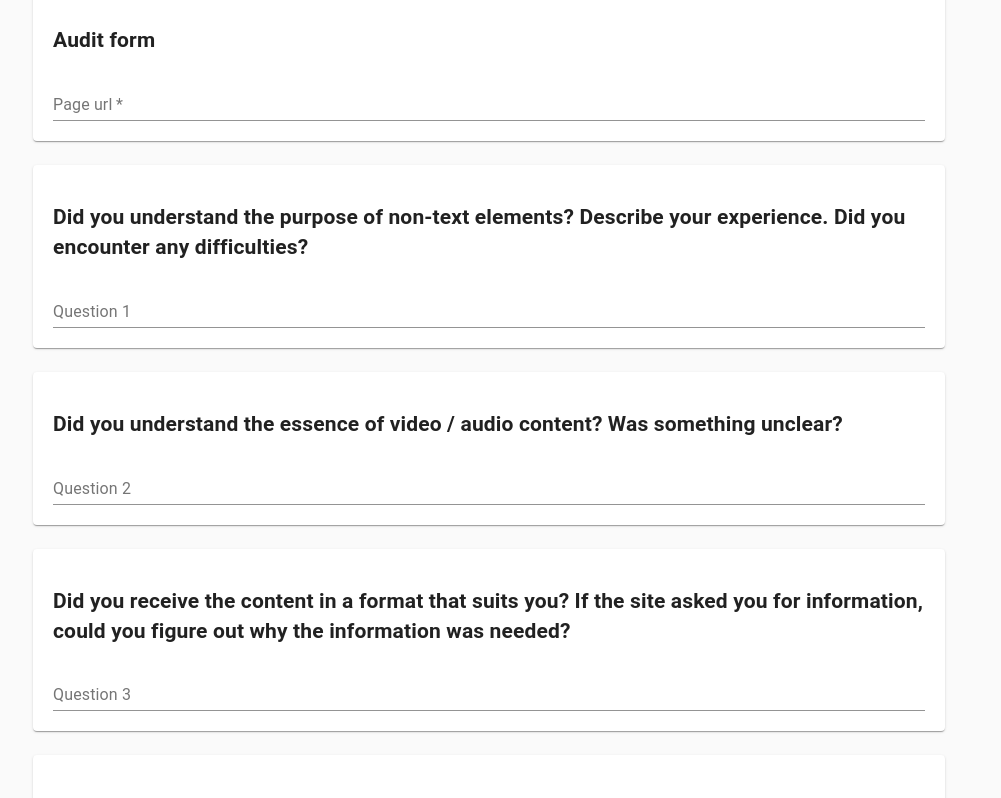
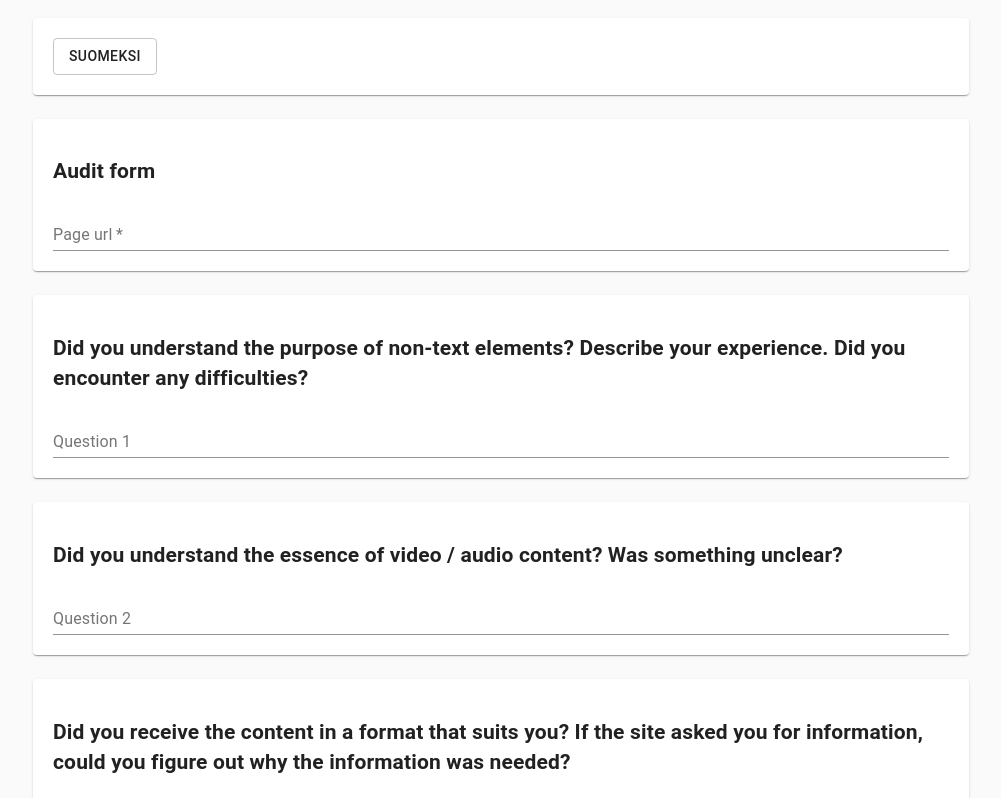
Before and after one commit to PetroSilenius/accessor, a React (Create React App) app: page / in a window 1280 px wide. Shown: the top 798 px of the page, without its empty margins (139-1140 px from the left). Built offline with nearby package versions, Linux system fonts and the light colour scheme.

Commit message:
Lisätty käännökset

```diff
--- a/package.json
+++ b/package.json
@@ -6,9 +6,11 @@
     "@material-ui/core": "^4.11.3",
     "firebase": "^8.2.9",
     "firebase-react-hooks": "^0.8.0",
+    "i18next": "^19.9.1",
     "react": "^17.0.1",
     "react-dom": "^17.0.1",
     "react-firebase-hooks": "^2.2.0",
+    "react-i18next": "^11.8.8",
     "react-scripts": "4.0.2",
     "web-vitals": "^1.0.1"
   },
--- a/src/components/AuditForm.js
+++ b/src/components/AuditForm.js
@@ -1,33 +1,74 @@
-import { Button, Grid, Paper, TextField } from "@material-ui/core";
-import firebase from '../firebase';
+import React, { useEffect, useState } from "react";
+import { Button, Grid, makeStyles, Paper, TextField } from "@material-ui/core";
+import firebase from "../firebase";
+import { useTranslation } from "react-i18next";
+import i18n from "../utils/i18n";
+
 const firestore = firebase.firestore();
-const questions = [
-  "Did you understand the purpose of non-text elements? Describe your experience. Did you encounter any difficulties?",
-  "Did you understand the essence of video / audio content? Was something unclear?",
-  "Did you receive the content in a format that suits you? If the site asked you for information, could you figure out why the information was needed?",
-  "Did you have difficulties distinguishing the content from the background?",
-  "Were you able to access the site without a mouse / keyboard only?",
-  "Did you have time to go through the entire content of the page? Was there enough time reserved for interpreting each piece of content?",
-  "Did any part of the page cause you symptoms?",
-  "Was the site easy to navigate? Were you able to find content clearly?",
-  "Were you also able to perform more complex operations with your own input method (e.g. dragging, double-clicking)?",
-  "Was the text content of the page understandable? (Plain language, use of abbreviations, etc.)",
-  "Did something surprising happen while using the page?",
-  "Did you receive appropriate instructions for inputting info? Did the page report about potential errors in the formatting of the input, for example?",
+const en_questions = [
+  {id: 1, question:"Did you understand the purpose of non-text elements? Describe your experience. Did you encounter any difficulties?"},
+  {id: 2, question:"Did you understand the essence of video / audio content? Was something unclear?"},
+  {id: 3, question:"Did you receive the content in a format that suits you? If the site asked you for information, could you figure out why the information was needed?"},
+  {id: 4, question:"Did you have difficulties distinguishing the content from the background?"},
+  {id: 5, question:"Were you able to access the site without a mouse / keyboard only?"},
+  {id: 6, question:"Did you have time to go through the entire content of the page? Was there enough time reserved for interpreting each piece of content?"},
+  {id: 7, question:"Did any part of the page cause you symptoms?"},
+  {id: 8, question:"Was the site easy to navigate? Were you able to find content clearly?"},
+  {id: 9, question:"Were you also able to perform more complex operations with your own input method (e.g. dragging, double-clicking)?"},
+  {id: 10, question:"Was the text content of the page understandable? (Plain language, use of abbreviations, etc.)"},
+  {id: 11, question:"Did something surprising happen while using the page?"},
+  {id: 12, question:"Did you receive appropriate instructions for inputting info? Did the page report about potential errors in the formatting of the input, for example?"},
 ];
 
+
+const fi_questions = [
+  {id: 1, question:"Ymmärsitkö sellaisten elementtien tarkoituksen, jotka eivät olleet tekstiä? Kerro kokemuksestasi. Kohtasitko vaikeuksia?"},
+  {id: 2, question:"Ymmärsitkö videon / äänitteen sisällön? Jäikö jotain epäselväksi?"},
+  {id: 3, question:"Saitko palvelun sisällön sinulle sopivassa muodossa? Mikäli sivusto pyysi sinulta tietoja, selvisikö sinulle mihin tietoja tarvitaan?"},
+  {id: 4, question:"Oliko sinulla vaikeuksia erottaa sisältöä taustasta?"},
+  {id: 5, question:"Pystyitkö käyttämään sivustoa pelkällä näppäimistöllä?"},
+  {id: 6, question:"Ehditkö käydä sivuston koko sisällön läpi? Oliko sivustolla sisältöä, jonka tulkitsemiseen varattu aika ei ollut riittävä?"},
+  {id: 7, question:"Aiheuttiko jokin sivuston osa sinulle sairauskohtauksen oireita?"},
+  {id: 8, question:"Oliko sivustolla siirtyminen helppoa? Löytyikö kaikki sisältö selkeästi?"},
+  {id: 9, question:"Pystyitkö tekemään myös monimutkaisempia toimintoja omalla syötetavallasi (esimerkiksi raahaus, tuplaklikkaus)?"},
+  {id: 10, question:"Oliko sivuston tekstisisältö ymmärrettävää? (Selkokieli, lyhenteiden käyttö  yms.)"},
+  {id: 11, question:"Tapahtuiko sivuston käytössä jotain yllättävää?"},
+  {id: 12, question:"Saitko tarkoituksenmukaiset ohjeet syötteiden antamiseen? Ilmoittiko sivusto mahdollisista virheistä esimerkiksi syötteen muotoilussa?"},
+];
+
+const useStyles = makeStyles((theme) =>({
+  paper : {
+    padding:20
+  }
+}))
+
 function AuditForm() {
-  const auditsRef = firestore.collection('audits');
+  const { t } = useTranslation();
+  const classes = useStyles();
+  const auditsRef = firestore.collection("audits");
+  const [questions, setQuestions] = useState(en_questions);
+
+  useEffect(()=>{
+    if(i18n.language === "en"){
+      setQuestions(en_questions)
+    }else if(i18n.language === "fi"){
+      setQuestions(fi_questions)
+    }
+  },[i18n.language])
 
   const submitForm = async (e) => {
-    var data = {}
+    var data = {
+      timestamp : firebase.firestore.FieldValue.serverTimestamp(),
+      language : i18n.language
+    };
     e.preventDefault();
-    Object.keys(e.target.elements).map(key =>{
-      if(key === "pageUrl" || key.includes("question")){
-        Object.assign(data, { [key] :  e.target.elements[key].value})
+    Object.keys(e.target.elements).map((key) => {
+      if (e.target.elements[key].tagName === "INPUT") {
+        Object.assign(data, { [key]: e.target.elements[key].value });
       }
-    })
-    auditsRef.add(data)
+    });
+    auditsRef
+      .add(data)
       .then(() => {
         console.log(data, "successfully written!");
       })
@@ -38,28 +79,42 @@ function AuditForm() {
   };
 
   return (
-    <form onSubmit={submitForm}>
-      <Grid container spacing={3} xs={12}>
+
+      <form style={{marginTop:30}} onSubmit={submitForm}>
+        <Grid container spacing={3}>
+                  {/* User info */}
         <Grid item xs={12}>
-          <Paper style={{ padding: 20 }}>
-            <h2>Audit form</h2>
+          <Paper className={classes.paper}>
+          <Button
+            variant="outlined"
+            onClick={() => {
+              i18n.changeLanguage(i18n.language === "fi" ? "en" : "fi");
+            }}
+          >
+            {i18n.language === "fi" ? "In English" : "Suomeksi"}
+          </Button>
+          </Paper>
+        </Grid>
+          <Grid item xs={12}>
+            <Paper className={classes.paper}>
+              <h2>{t("audit_form.header")}</h2>
               <TextField
                 required
                 id="pageUrl"
                 name="pageUrl"
-              label="Page url"
+                label={t("audit_form.page_url")}
                 fullWidth
               />
             </Paper>
           </Grid>
           {questions.map((question, idx) => (
             <Grid item xs={12} key={idx}>
-            <Paper style={{ padding: 20 }}>
-            <h2>{question}</h2>
+              <Paper className={classes.paper}>
+                <h2>{question.question}</h2>
                 <TextField
-              id={`question${idx + 1}`}
-              name={`question${idx + 1}`}
-              label={`Question ${idx + 1}`}
+                  id={`${question.id}`}
+                  name={`${question.id}`}
+                  label={`${t("audit_form.question")} ${idx + 1}`}
                   fullWidth
                 />
               </Paper>
@@ -67,7 +122,7 @@ function AuditForm() {
           ))}
           <Grid item xs={12}>
             <Button variant="outlined" type="submit">
-            {"Send answers"}
+              {t("audit_form.submit")}
             </Button>
           </Grid>
         </Grid>
--- a/src/index.js
+++ b/src/index.js
@@ -3,6 +3,7 @@ import ReactDOM from 'react-dom';
 import { Container, CssBaseline } from '@material-ui/core';
 import App from './App';
 import reportWebVitals from './reportWebVitals';
+import './utils/i18n';
 
 ReactDOM.render(
   <StrictMode>
--- /dev/null
+++ b/src/translations/en.json
@@ -0,0 +1,8 @@
+{
+	"audit_form" : {
+		"header": "Audit form",
+		"page_url" : "Page url",
+		"question" : "Question",
+		"submit" : "Submit answers"
+	}
+}
--- /dev/null
+++ b/src/translations/fi.json
@@ -0,0 +1,8 @@
+{
+	"audit_form" : {
+		"header" : "Auditointi kaavake",
+		"page_url" : "Sivuston url",
+		"question" : "Kysymys",
+		"submit" : "Lähetä vastaukset"
+	}
+}
--- /dev/null
+++ b/src/utils/common.js
@@ -0,0 +1,7 @@
+export const setUserLanguage = (lang) =>{
+	localStorage.setItem('language', lang);
+  }
+
+  export const getUserLanguage = () =>{
+	return localStorage.getItem('language');
+  }
--- /dev/null
+++ b/src/utils/i18n.js
@@ -0,0 +1,42 @@
+import i18n from 'i18next'
+import { initReactI18next } from 'react-i18next'
+import FI from '../translations/fi.json'
+import EN from '../translations/en.json'
+import { getUserLanguage, setUserLanguage} from './common';
+
+const languageDetector = {
+  type: 'languageDetector',
+  async: true,
+  detect: (callback) => {
+    if(process.env.NODE_ENV !== 'production'){console.log(getUserLanguage())}
+    callback( getUserLanguage() || navigator.language || navigator.userLanguage)
+  },
+  init: () => {},
+  cacheUserLanguage: (lng, options) => {
+    if(process.env.NODE_ENV !== 'production'){console.log(lng)}
+    setUserLanguage(lng)
+  }
+}
+
+const resources = {
+  fi: {
+    translation: FI
+  },
+  en: {
+    translation: EN
+  }
+}
+
+i18n
+  .use(languageDetector)
+  .use(initReactI18next)
+  .init({
+    resources,
+    fallbackLng: 'en',
+    debug: true,
+    interpolation: {
+      escapeValue: false
+    }
+  })
+
+export default i18n
```
Also changed, not shown: 1 other file (tests, documents, lock files or other folders). Lines whose indentation alone changed are shown as unchanged.
